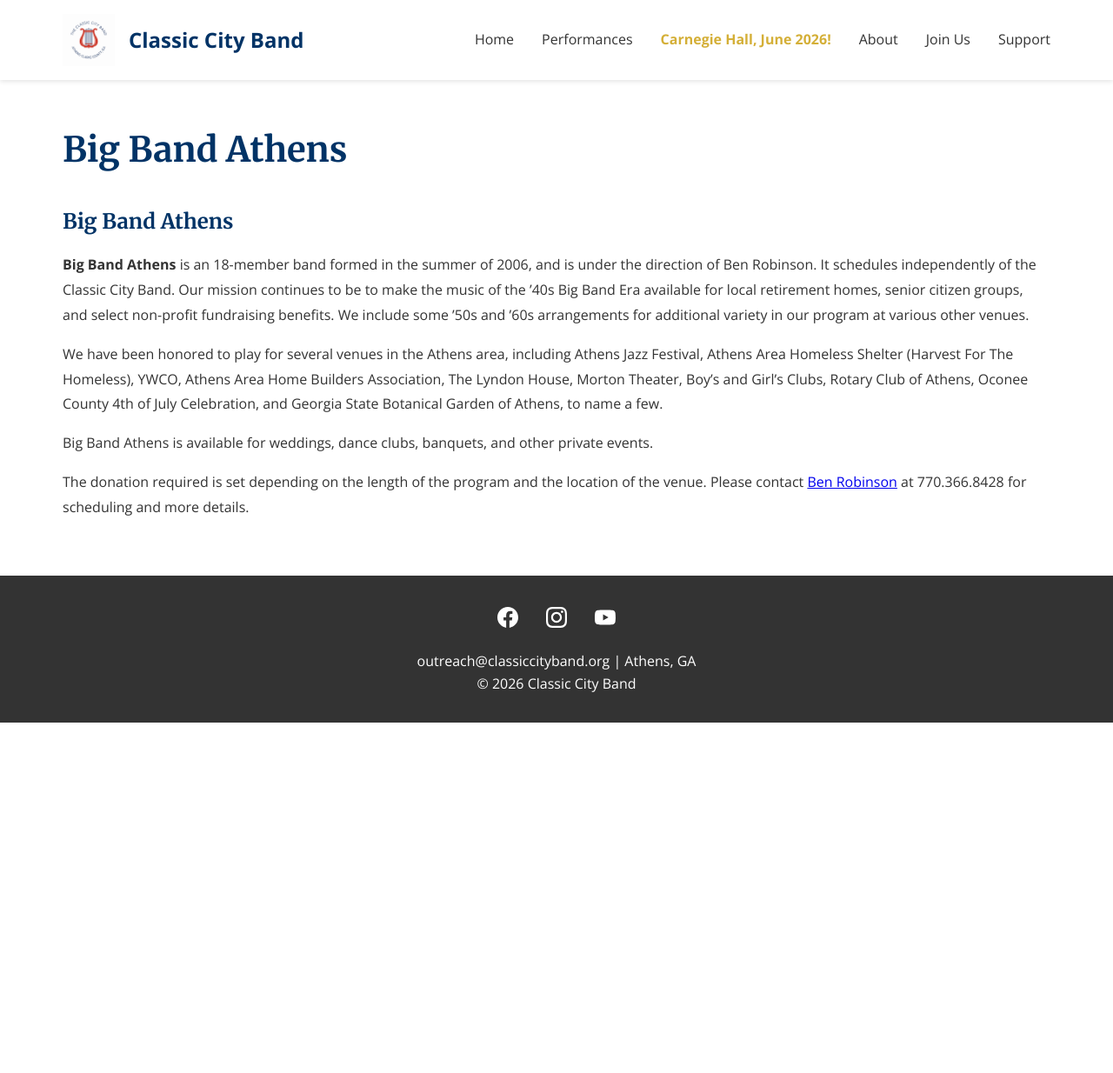
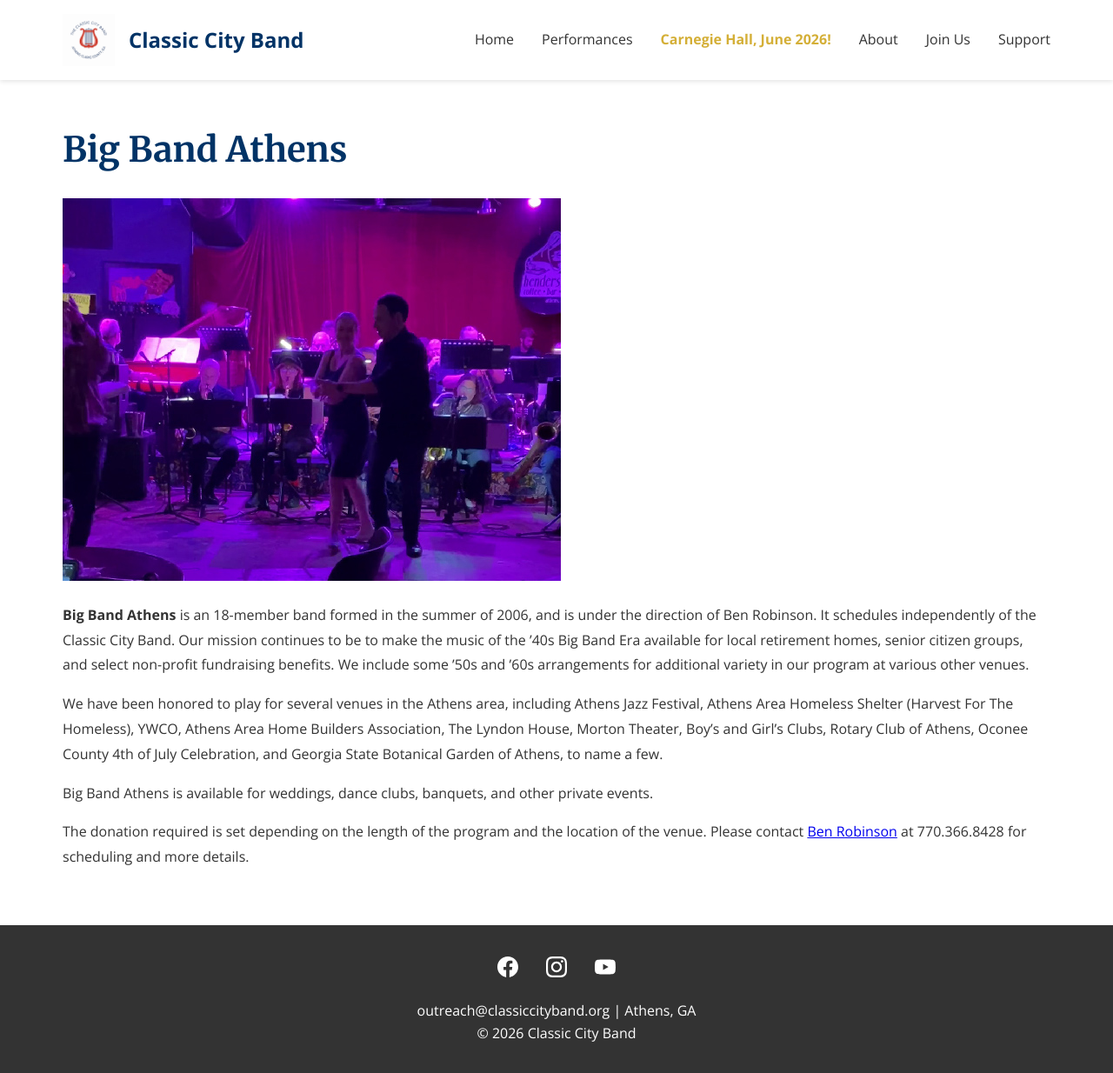
Before and after one commit to webmasterCCB/CCBwebsite, a Jekyll site: the page built from bigbandathens.md, in a window 1280 px wide and 1234 px high. Shown: the whole window at 87% size. Built offline with Jekyll 4.4.1, drawn with Linux system fonts in a browser that asks for light colours.

Commit message:
Update bigbandathens.md

```diff
--- a/bigbandathens.md
+++ b/bigbandathens.md
@@ -3,7 +3,7 @@ layout: page
 title: Big Band Athens
 permalink: /bigbandathens/
 ---
-## Big Band Athens
+![Big Band Athens]({{ site.baseurl }}/assets/images/BBA.jpg)
 <p><strong>Big Band Athens</strong> is an 18-member band formed in the summer of 2006, and is under the direction of Ben Robinson. It schedules independently of the Classic City Band. Our mission continues to be to make the music of the ’40s Big Band Era available for local retirement homes, senior citizen groups, and select non-profit fundraising benefits. We include some ’50s and ’60s arrangements for additional variety in our program at various other venues.</p>
 <p>We have been honored to play for several venues in the Athens area, including Athens Jazz Festival, Athens Area Homeless Shelter (Harvest For The Homeless), YWCO, Athens Area Home Builders Association, The Lyndon House, Morton Theater, Boy’s and Girl’s Clubs, Rotary Club of Athens, Oconee County 4th of July Celebration, and Georgia State Botanical Garden of Athens, to name a few.</p>
 <p>Big Band Athens is available for weddings, dance clubs, banquets, and other private events.</p>
```
